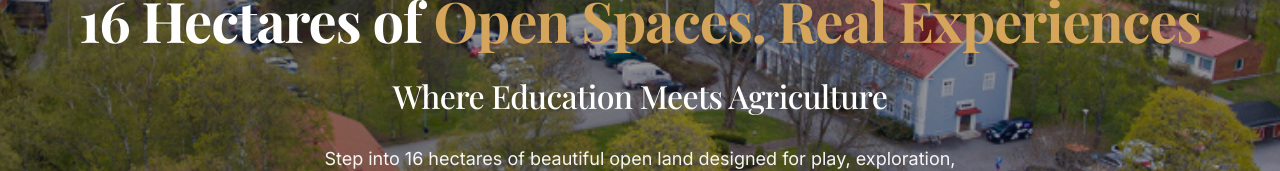
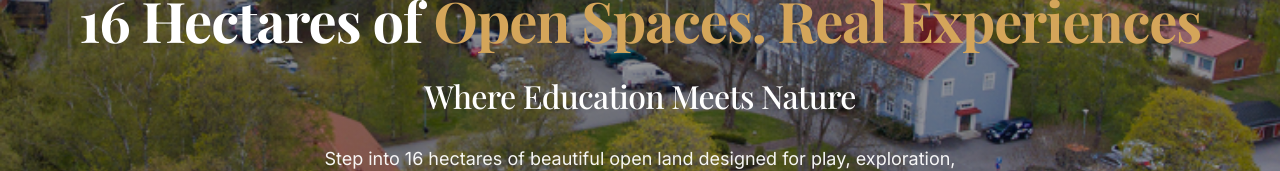
Before and after one commit to fidodo/greenfileds_alhman, a React (Create React App) app: page / in a window 1280 px wide. Shown: the part 367-538 px from the top of the page. Built offline with nearby package versions, Linux system fonts and the light colour scheme; no server answers; a web font is replaced by a local one.

Commit message:
fix:text update

```diff
--- a/src/components/Hero.jsx
+++ b/src/components/Hero.jsx
@@ -48,7 +48,7 @@ const Hero = () => {
               Open Spaces. Real Experiences
             </span>
           </h1>
-          <h2 className={styles.subtitle}>Where Education Meets Agriculture</h2>
+          <h2 className={styles.subtitle}>Where Education Meets Nature</h2>
           <p className={styles.description}>
             Step into 16 hectares of beautiful open land designed for play,
             exploration, and connection. From free play in the fields with
```
